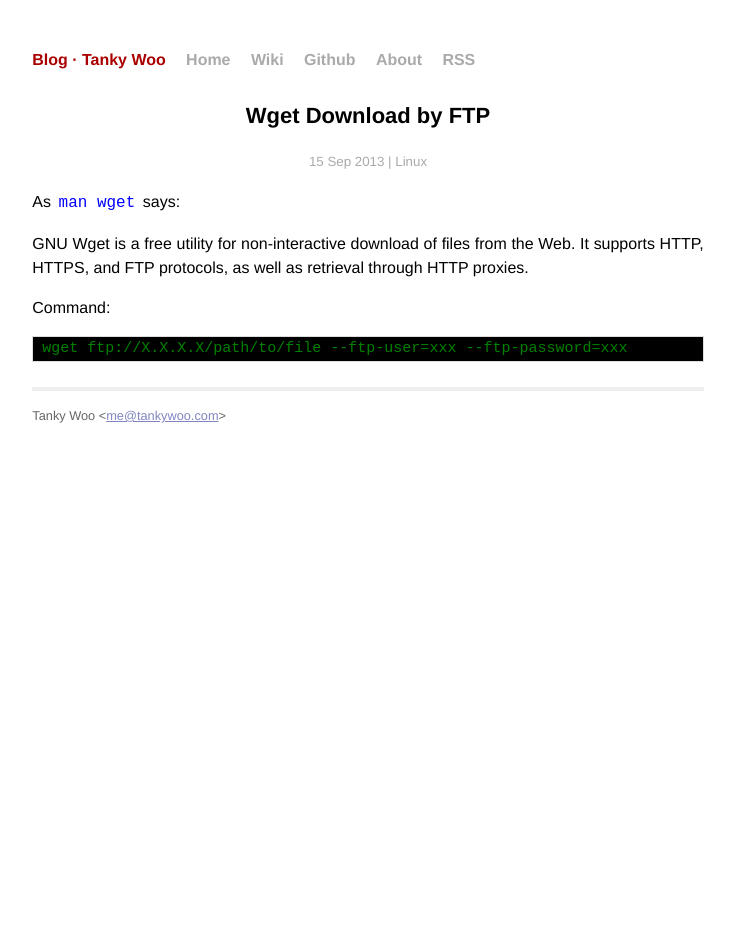
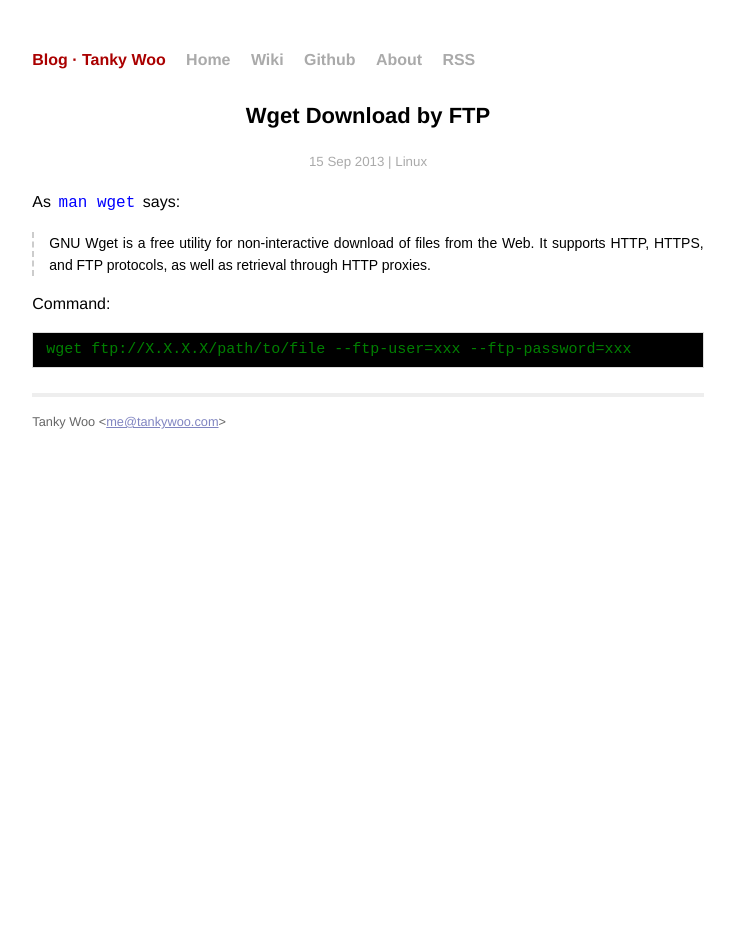
Before and after one commit to Harteyang/harte.top, a Jekyll site: the page built from _posts/2013-09-15-wget-download-by-ftp.markdown, in a window 1280 px wide. Shown: the whole page, without its empty margins (272-1007 px from the left). Built offline with Jekyll 4.4.1, drawn with Linux system fonts in a browser that asks for light colours; Markdown is read by kramdown in place of the engine named in the settings; comment, search, counter and statistics services are not loaded.

Commit message:
update css

```diff
--- a/css/main.css
+++ b/css/main.css
@@ -30,6 +30,14 @@ a         { color: #1863a1; }
 a:visited { color: #1863A1; }
 a:hover   { color: #0181eb; }
 a:active   { color: #0181eb; }
+
+blockquote {
+  font: 14px/22px normal helvetica, sans-serif;
+  margin-top: 10px;
+  margin-bottom: 10px;
+  padding-left: 15px;
+  border-left: 2px dashed #ccc;
+}
 
 /*****************************************************************************/
 /*
@@ -147,6 +155,7 @@ a:active   { color: #0181eb; }
   padding: 0 .4em;
   overflow: auto;
   margin-bottom: 1em;
+  padding: 5px 0 5px 10px;
 }
 
 .post ul, .post ol {
```
